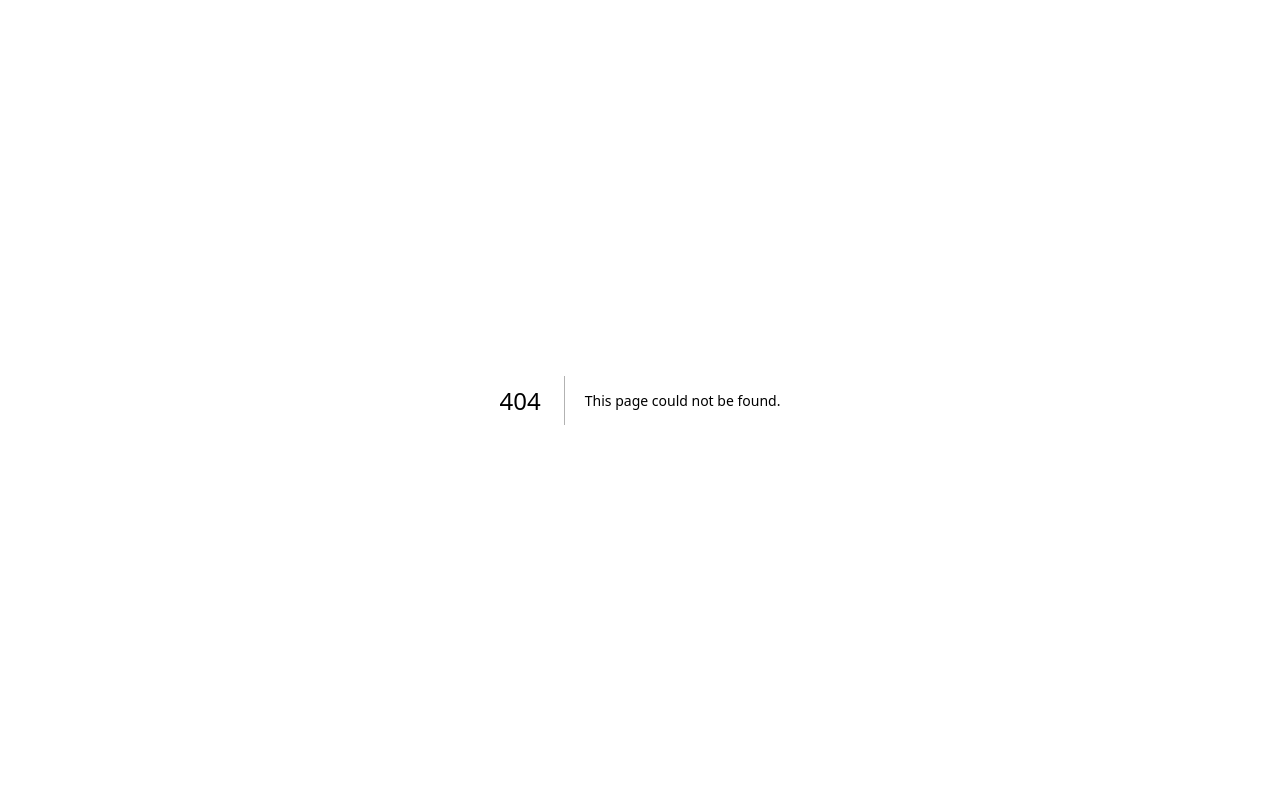
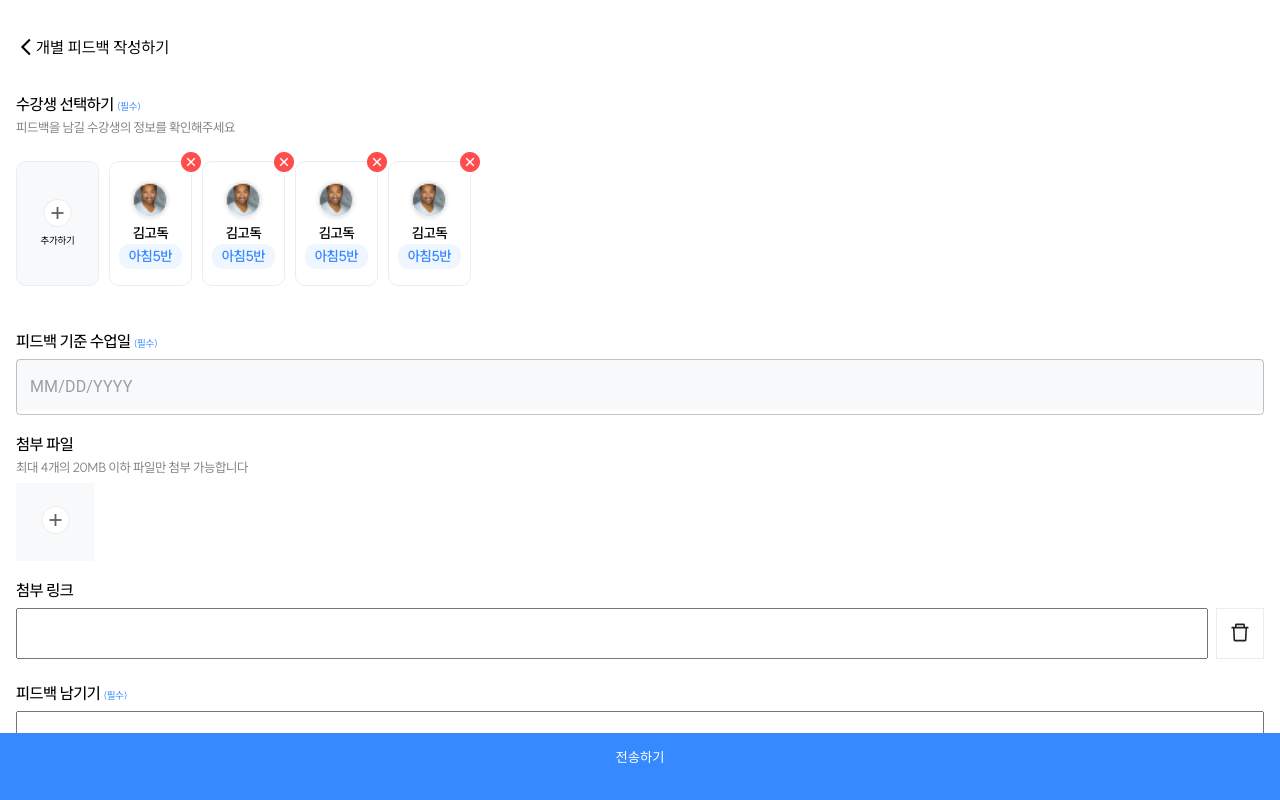
Before and after one commit to Just-Swim-service/Just-Swim-FE, a Next.js app in the folder just-swim-app/: page /instructor/feedback/write in a window 1280 px wide. Before the commit this address had no page. Built offline with nearby package versions, Linux system fonts and the light colour scheme.

Commit message:
style: 개별 피드백 작성 페이지 UI

```diff
--- /dev/null
+++ b/just-swim-app/src/app/(afterLogin)/instructor/feedback/write/feedbackWrite.scss
@@ -0,0 +1,189 @@
+@import '../../../../globals.scss';
+
+.feedback_write {
+  .title {
+    @include Title3-M;
+    span {
+      @include Body5;
+      color: var(--Primary-blue);
+    }
+  }
+  .sub_title {
+    @include Body3-R;
+    color: var(--gray-600);
+    margin-top: 2px;
+  }
+
+  /* 못생긴 기존 input 숨기기 */
+  #chooseFile {
+    visibility: hidden;
+  }
+
+  padding: 22px 16px;
+
+  .select_customer {
+    .flex {
+      width: 100%;
+      display: flex;
+      gap: 10px;
+      overflow: hidden;
+      flex-wrap: nowrap;
+      overflow-x: auto;
+      margin-top: 6px;
+
+      padding: 17px 0;
+
+      .add_btn {
+        background-color: var(--gray-50);
+        @include Body5;
+        img {
+          display: block;
+          margin: 0 auto 6px;
+        }
+      }
+    }
+
+    .box {
+      display: flex;
+      flex-direction: column;
+      justify-content: center;
+      align-items: center;
+      position: relative;
+
+      width: 83px;
+      height: 125px;
+      background-color: white;
+      border-radius: 10px;
+      border: 1px solid var(--gray-200);
+      flex-shrink: 0;
+
+      &_delete {
+        position: absolute;
+        top: -10px;
+        right: -10px;
+        z-index: 50px;
+      }
+
+      .profile {
+        display: flex;
+        flex-direction: column;
+
+        justify-content: center;
+        align-items: center;
+
+        img {
+          width: 46px;
+          height: 46px;
+
+          margin: 0 auto;
+        }
+
+        .name {
+          @include Title5-SB;
+        }
+
+        .class {
+          @include Title5-SB;
+          background-color: var(--Chips);
+          padding: 2px 10px;
+          border-radius: 11px;
+          color: var(--Primary-blue);
+        }
+      }
+    }
+  }
+
+  .feedback_content {
+    padding: 20px 0 49px;
+
+    .wrap {
+      margin: 6px 0 22px;
+      .title {
+        margin-bottom: 6px;
+      }
+    }
+    .flex {
+      width: 100%;
+      display: flex;
+      gap: 10px;
+      overflow: hidden;
+      flex-wrap: nowrap;
+      overflow-x: auto;
+      margin-top: 6px;
+
+      padding-bottom: 17px;
+      .box {
+        width: 78px;
+        height: 78px;
+        background-color: var(--gray-50);
+
+        flex-shrink: 0;
+
+        display: flex;
+        flex-direction: column;
+        justify-content: center;
+        align-items: center;
+
+        label {
+          .add {
+            img {
+              // margin: 0 auto;
+            }
+          }
+        }
+        #chooseFile2 {
+          // visibility: hidden;
+          display: none;
+        }
+      }
+
+      .added_file {
+        width: 78px;
+        height: 78px;
+        background-color: var(--gray-50);
+
+        flex-shrink: 0;
+
+        display: flex;
+        flex-direction: column;
+        justify-content: center;
+        align-items: center;
+      }
+    }
+
+    .link {
+      display: flex;
+      gap: 8px;
+
+      margin: 6px 0 22px;
+
+      input {
+        flex: 1;
+        padding: 15px 16px;
+      }
+      button {
+        width: 48px;
+        height: 51px;
+        border: 1px solid var(--gray-200);
+      }
+    }
+
+    .feedback_area {
+      width: 100%;
+      height: 183px;
+
+      margin: 6px 0 49px;
+      padding: 18px 16px;
+    }
+  }
+}
+
+.submit_btn {
+  position: fixed;
+  bottom: 0;
+
+  width: 100%;
+  background-color: var(--Primary-blue);
+  color: var(--White);
+  padding: 14px 0 34px;
+}
--- /dev/null
+++ b/just-swim-app/src/app/(afterLogin)/instructor/feedback/write/page.tsx
@@ -0,0 +1,168 @@
+'use client';
+
+import React, { useRef, useState } from 'react';
+import Image from 'next/image';
+import Header from '../../../../_component/Header';
+import './feedbackWrite.scss';
+import addIcon from '/public/assets/add.png';
+import profile from '/public/assets/profile1.png';
+import Datepicker from '../../../../_component/DatePicker';
+import Input from '../../../../_component/Input';
+import deleteButton from '/public/assets/delete_button.png';
+import Link from 'next/link';
+
+export default function FeedbackWrite() {
+  const fileRef = useRef<HTMLInputElement>(null);
+  const handleClick = () => {
+    console.log('fileRef', fileRef);
+    fileRef?.current?.click();
+  };
+
+  const [images, setImages] = useState<string[]>([]);
+
+  const handleChange = (e: React.ChangeEvent) => {
+    const targetFiles = (e.target as HTMLInputElement).files as FileList;
+    const targetFilesArray = Array.from(targetFiles);
+    const selectedFiles: string[] = targetFilesArray.map((file) => {
+      return URL.createObjectURL(file);
+    });
+    // 합체!
+    setImages((prev) => prev.concat(selectedFiles));
+  };
+  return (
+    <>
+      <Header title="개별 피드백 작성하기" />
+      <div className="feedback_write">
+        <div className="select_customer">
+          <div className="title">
+            수강생 선택하기 <span>(필수)</span>
+          </div>
+          <div className="sub_title">
+            피드백을 남길 수강생의 정보를 확인해주세요
+          </div>
+          <div className="flex">
+            <Link
+              href={'/instructor/feedback/search/person'}
+              className="box add_btn">
+              <Image src={addIcon} alt="add" />
+              <div className="add_txt">추가하기</div>
+            </Link>
+
+            <div className="box">
+              <button className="box_delete">
+                <Image src={deleteButton} alt="delete" />
+              </button>
+
+              <div className="profile">
+                <Image src={profile} alt="프로필 이미지" />
+                <div className="name">김고독</div>
+                <div className="class">아침5반</div>
+              </div>
+            </div>
+            <div className="box">
+              <button className="box_delete">
+                <Image src={deleteButton} alt="delete" />
+              </button>
+              <div className="profile">
+                <Image src={profile} alt="프로필 이미지" />
+                <div className="name">김고독</div>
+                <div className="class">아침5반</div>
+              </div>
+            </div>
+            <div className="box">
+              <button className="box_delete">
+                <Image src={deleteButton} alt="delete" />
+              </button>
+              <div className="profile">
+                <Image src={profile} alt="프로필 이미지" />
+                <div className="name">김고독</div>
+                <div className="class">아침5반</div>
+              </div>
+            </div>
+            <div className="box">
+              <button className="box_delete">
+                <Image src={deleteButton} alt="delete" />
+              </button>
+              <div className="profile">
+                <Image src={profile} alt="프로필 이미지" />
+                <div className="name">김고독</div>
+                <div className="class">아침5반</div>
+              </div>
+            </div>
+          </div>
+        </div>
+
+        <div className="feedback_content">
+          <div className="wrap">
+            <div className="title">
+              피드백 기준 수업일 <span>(필수)</span>
+            </div>
+            <Datepicker bgColor="gray" />
+          </div>
+          <div className="title">첨부 파일</div>
+          <div className="sub_title">
+            최대 4개의 20MB 이하 파일만 첨부 가능합니다
+          </div>
+
+          <div className="flex">
+            {images.map((url, i) => {
+              return (
+                <div key={url} className="added_file">
+                  <Image src={url} width="78" height="78" alt={`image${i}`} />
+                </div>
+              );
+            })}
+            {/* <div className="added_file">dd</div> */}
+            {/* <div className="added_file">dd</div> */}
+            {/* <form method="post" encType="multipart/form-data" className="box"> */}
+            <div className="box" onClick={handleClick}>
+              <label htmlFor="chooseFile">
+                <div className="add">
+                  <Image src={addIcon} alt="add" />
+                </div>
+              </label>
+              <input
+                type="file"
+                id="chooseFile2"
+                name="chooseFile"
+                accept="image/*"
+                multiple
+                ref={fileRef}
+                onChange={handleChange}
+              />
+            </div>
+            {/* </form> */}
+          </div>
+
+          <div className="title">첨부 링크</div>
+          <div className="link">
+            <input type="text" />
+            <button>
+              <svg
+                width="20"
+                height="21"
+                viewBox="0 0 20 21"
+                fill="none"
+                xmlns="http://www.w3.org/2000/svg">
+                <path
+                  d="M5.10512 17.8216H14.8953L15.4355 6.39307H4.56494L5.10512 17.8216Z"
+                  fill="#F8F9FA"
+                />
+                <path
+                  d="M17.8573 4.78557H15.0001V2.99986C15.0001 2.21191 14.3595 1.57129 13.5716 1.57129H6.42871C5.64077 1.57129 5.00014 2.21191 5.00014 2.99986V4.78557H2.143C1.74791 4.78557 1.42871 5.10477 1.42871 5.49986V6.21415C1.42871 6.31236 1.50907 6.39272 1.60728 6.39272H2.9555L3.50684 18.0668C3.54255 18.828 4.17201 19.4284 4.93318 19.4284H15.0671C15.8305 19.4284 16.4577 18.8302 16.4934 18.0668L17.0448 6.39272H18.393C18.4912 6.39272 18.5716 6.31236 18.5716 6.21415V5.49986C18.5716 5.10477 18.2524 4.78557 17.8573 4.78557ZM6.60728 3.17843H13.393V4.78557H6.60728V3.17843ZM14.8952 17.8213H5.10505L4.56487 6.39272H15.4354L14.8952 17.8213Z"
+                  fill="#212223"
+                />
+              </svg>
+            </button>
+          </div>
+
+          <div className="title">
+            피드백 남기기 <span>(필수)</span>
+          </div>
+          <textarea className="feedback_area"></textarea>
+        </div>
+      </div>
+      <button className="submit_btn">전송하기</button>
+    </>
+  );
+}
--- a/just-swim-app/src/app/globals.scss
+++ b/just-swim-app/src/app/globals.scss
@@ -3,6 +3,13 @@
   font-weight: 100 900;
   src: url('../../public/SUIT-Variable-woff2/SUIT-Variable.woff2')
     format('woff2-variations');
+}
+
+@mixin Body5 {
+  font-size: 10px;
+  letter-spacing: -0.03em;
+  line-height: 150%;
+  font-weight: 400;
 }
 
 @mixin Body4-R {
@@ -61,14 +68,12 @@
   font-weight: 600;
 }
 
-
 @mixin Title3-M {
   font-size: 16px;
   letter-spacing: -0.03em;
   line-height: 150%;
   font-weight: 500;
 }
-
 
 @mixin Title3-SB {
   font-size: 16px;
@@ -83,7 +88,6 @@
   line-height: 150%;
   font-weight: 500;
 }
-
 
 @mixin Title2-SB {
   font-size: 19px;
@@ -117,7 +121,7 @@
   font-size: 16px;
   --Primary-blue: #3689ff;
   --Secondary: #7ae8f8;
-  --Chips: #EFF6FF;
+  --Chips: #eff6ff;
   --Cancel: #ff4d4d;
   --Black: #050606;
   --White: #fff;
```
Also changed, not shown: just-swim-app/public/assets/add.png (added), just-swim-app/public/assets/delete_button.png (added).
